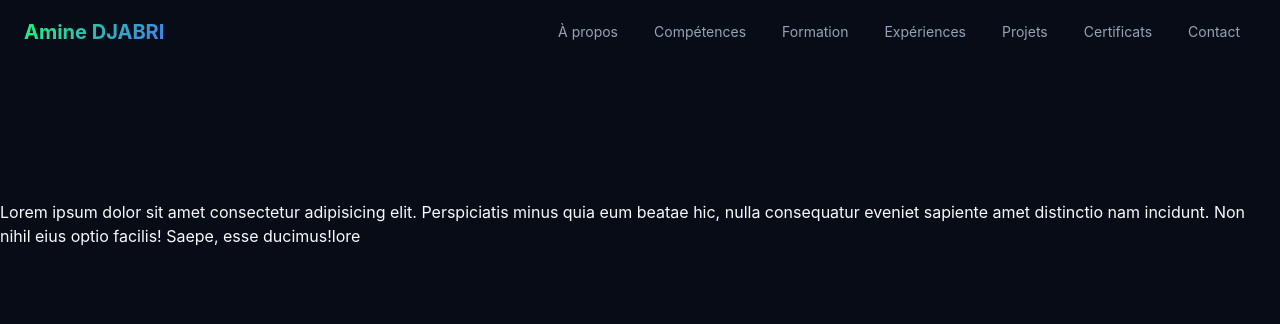
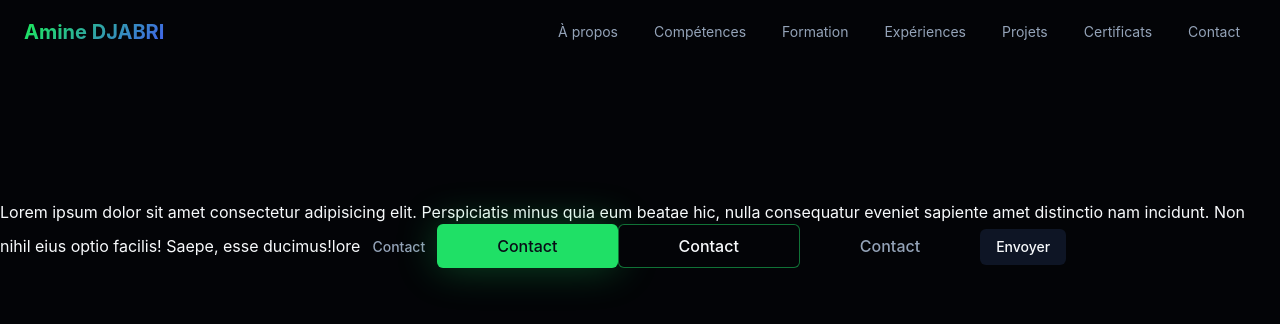
Before and after one commit to aminegitcode/portfolio, a Next.js app: page / in a window 1280 px wide. Shown: the top 324 px of the page. Built offline with nearby package versions, Linux system fonts and the light colour scheme.

Commit message:
add button ui

```diff
--- a/package.json
+++ b/package.json
@@ -10,11 +10,13 @@
   },
   "dependencies": {
     "@supabase/supabase-js": "^2.96.0",
+    "clsx": "^2.1.1",
     "framer-motion": "^12.34.2",
     "lucide-react": "^0.574.0",
     "next": "16.1.6",
     "react": "19.2.3",
-    "react-dom": "19.2.3"
+    "react-dom": "19.2.3",
+    "tailwind-merge": "^3.5.0"
   },
   "devDependencies": {
     "@tailwindcss/postcss": "^4",
--- a/src/app/globals.css
+++ b/src/app/globals.css
@@ -2,16 +2,16 @@
 
 @theme {
   /* Colors */
-  --color-background: hsl(222 47% 6%);
+  --color-background: hsl(222 47% 2%);
   --color-foreground: hsl(210 40% 98%);
 
-  --color-primary: hsl(150 85% 53%);
+  --color-primary: hsl(142 76% 50%);
   --color-primary-foreground: hsl(222 47% 6%);
 
-  --color-secondary: hsl(222 47% 12%);
+  --color-secondary: hsl(222 47% 10%);
   --color-secondary-foreground: hsl(210 40% 98%);
 
-  --color-accent: hsl(187 85% 53%);
+  --color-accent: hsl(150 85% 8%);
   --color-accent-foreground: hsl(210 40% 98%);
 
   --color-muted: hsl(222 30% 15%);
@@ -34,7 +34,7 @@
 @layer components {
   .gradient-text {
     @apply bg-clip-text text-transparent;
-    background-image: linear-gradient(135deg, var(--color-primary) 10%, hsl(220 85% 60%) 100%);
+    background-image: linear-gradient(135deg, var(--color-primary) 10%, hsl(230 85% 60%) 100%);
   }
 
   .section-title {
--- a/src/app/page.tsx
+++ b/src/app/page.tsx
@@ -1,9 +1,30 @@
+import { Button } from "@/components/ui/Button";
 
 export default function Home() {
   return (
     <div className="pt-50">
       Lorem ipsum dolor sit amet consectetur adipisicing elit. Perspiciatis minus quia eum beatae hic, nulla consequatur eveniet sapiente amet distinctio nam incidunt. Non nihil eius optio facilis! Saepe, esse ducimus!lore
 
+
+
+
+<Button variant="ghost" size="sm">
+  Contact
+</Button>
+<Button variant="primary" className="glow-box" size="lg">
+  Contact
+</Button>
+<Button variant="outline" size="lg">
+  Contact
+</Button>
+<Button variant="ghost" size="lg">
+  Contact
+</Button>
+
+
+<Button variant="secondary" className="">
+  Envoyer
+</Button>
     </div>
   );
 }
--- /dev/null
+++ b/src/components/ui/Button.tsx
@@ -0,0 +1,50 @@
+'use client'
+import { motion, HTMLMotionProps } from "framer-motion";
+import { cn } from "@/lib/utils";
+
+type ButtonVariant = "primary" | "secondary" | "ghost" | "outline";
+type ButtonSize = "sm" | "md" | "lg";
+
+type ButtonProps = {
+  variant?: ButtonVariant;
+  size?: ButtonSize;
+  className?: string;
+  children: React.ReactNode;
+} & HTMLMotionProps<"button">;
+
+const variants = {
+  primary: "bg-primary text-primary-foreground hover:opacity-90",
+  secondary: "bg-secondary text-secondary-foreground hover:bg-secondary/80",
+  ghost: "text-muted-foreground hover:text-foreground hover:bg-secondary/50",
+  outline: "border border-primary/50 bg-background text-foreground hover:bg-accent",
+};
+
+const sizes = {
+  sm: "px-3 py-1 text-sm",
+  md: "px-4 py-2 text-sm",
+  lg: "px-15 h-11 text-base",
+};
+
+export const Button = ({
+  variant = "primary",
+  size = "md",
+  className,
+  children,
+  ...props
+}: ButtonProps) => {
+  return (
+    <motion.button
+      whileHover={{ scale: 1.01 }}
+      whileTap={{ scale: 0.99 }}
+      className={cn(
+        "rounded-md font-medium transition-colors cursor-pointer",
+        variants[variant],
+        sizes[size],
+        className,
+      )}
+      {...props}
+    >
+      {children}
+    </motion.button>
+  );
+};
--- /dev/null
+++ b/src/lib/utils.ts
@@ -0,0 +1,7 @@
+// lib/utils.ts
+import { clsx, type ClassValue } from "clsx";
+import { twMerge } from "tailwind-merge";
+
+export function cn(...inputs: ClassValue[]) {
+  return twMerge(clsx(inputs));
+}
```
Also changed, not shown: 1 other file (tests, documents, lock files or other folders).
